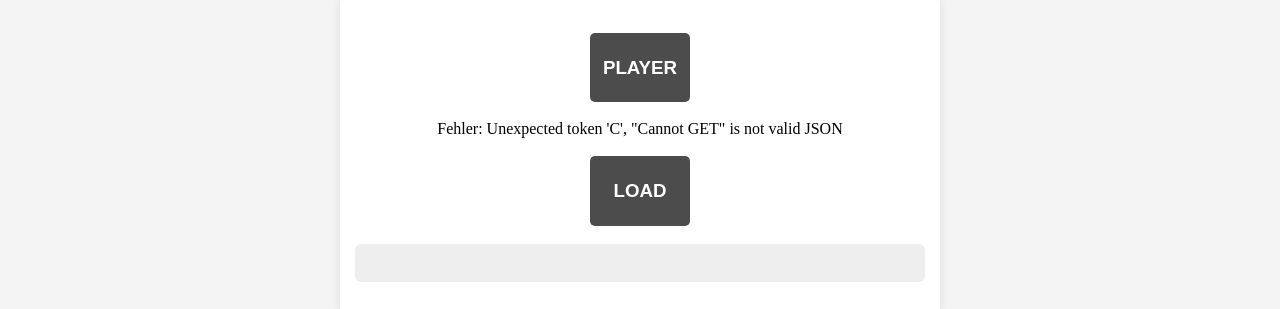
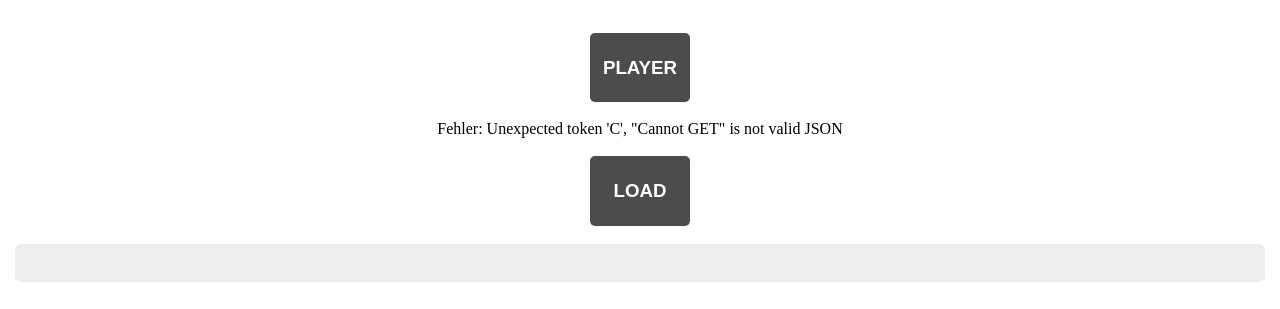
Before and after one commit to HaraldRau/radiopi, a Python web app: template webinterface/templates/verzeichnisbaum.html in a window 1280 px wide. Shown: the top 309 px of the page. Run offline with Jinja, Linux system fonts and the light colour scheme; the template is opened without the code that fills it, so the values that code supplies are empty.

Commit message:
Remove max-width from .schalter class
Removed the max-width property to allow full width.

```diff
--- a/webinterface/templates/verzeichnisbaum.html
+++ b/webinterface/templates/verzeichnisbaum.html
@@ -17,7 +17,6 @@
 
 .schalter {
     width: 100%;
-    max-width: 600px;   /* optional, verhindert dass es am PC zu breit wird */
     padding: 15px;
     background-color: white;
     box-shadow: 0 0 10px rgba(0, 0, 0, 0.1);
```
